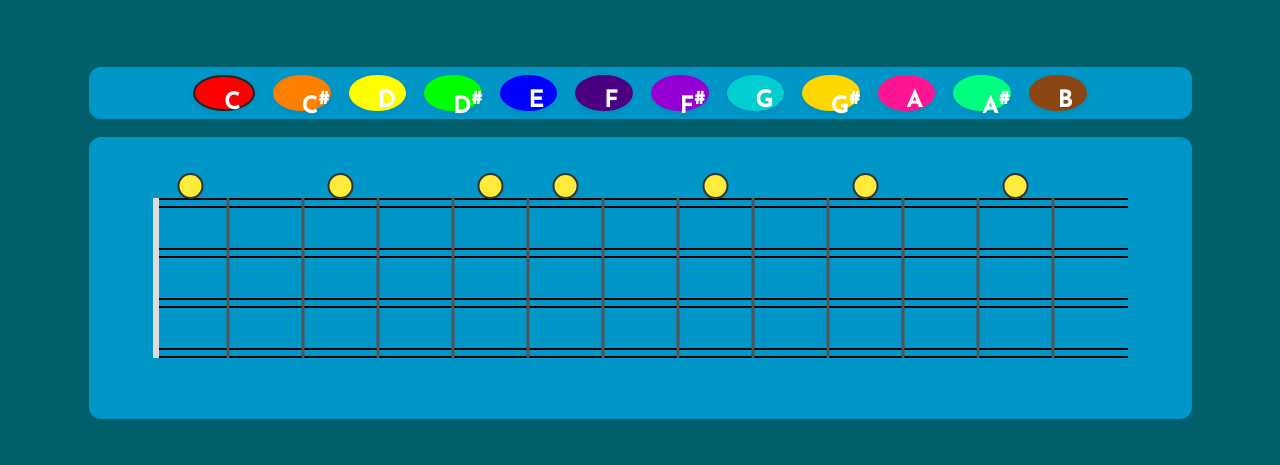
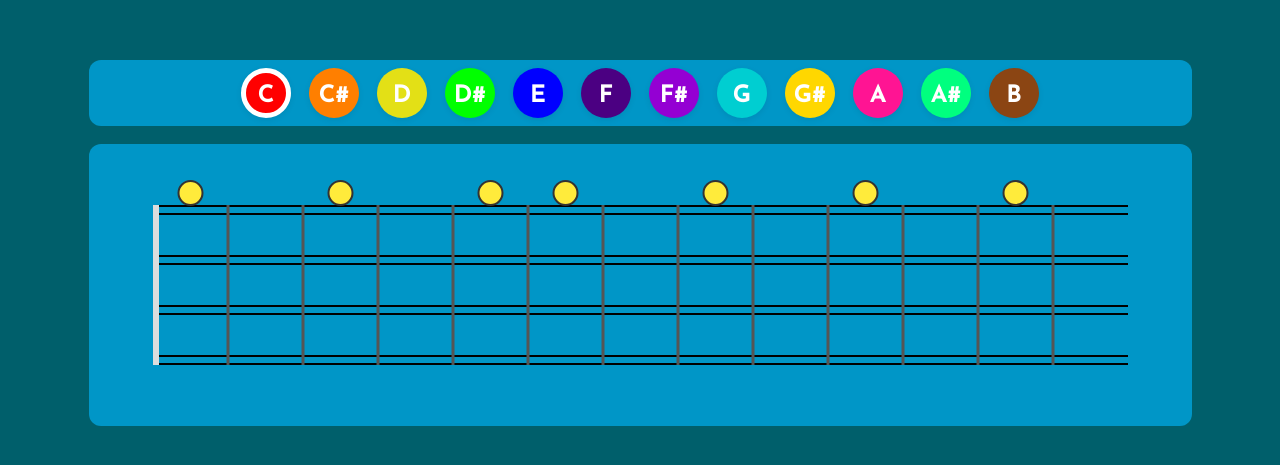
Before and after one commit to Cxom/mandolin-fretboard, a React (Vite) app: page / in a window 1280 px wide. Shown: the part 157-622 px from the top of the page. Built offline with nearby package versions, Linux system fonts and the light colour scheme.

Commit message:
Improve styles of key buttons

```diff
--- a/src/App.css
+++ b/src/App.css
@@ -57,9 +57,13 @@
   padding: 8px 0;
 }
 
-.key-selector-btn {
-  width: 36px;
-  height: 36px;
+ .key-selector-btn {
+  width: 50px;
+  height: 50px;
+  min-width: 50px;
+  min-height: 50px;
+  max-width: 50px;
+  max-height: 50px;
   border-radius: 50%;
   border: none;
   background: #fff;
@@ -69,7 +73,14 @@
   font-family: 'Josefin Sans', Arial, Helvetica, sans-serif;
   font-weight: 800;
   font-size: 1.5em;
+  display: flex;
+  align-items: center;
+  justify-content: center;
+  text-align: center;
+  padding: 0;
+  padding-top: .25em;
 }
+
 .key-selector-btn:hover {
   background: #e0e0e0;
 }
--- a/src/App.jsx
+++ b/src/App.jsx
@@ -5,16 +5,16 @@ import { useState } from 'react';
 
 const chromaticNotes = {
   C:        { color: '#FF0000', displayText: 'C' },
-  CSharp:   { color: '#FF7F00', displayText: <>{'C'}<sup>#</sup></> },
-  D:        { color: '#FFFF00', displayText: 'D' },
-  DSharp:   { color: '#00FF00', displayText: <>{'D'}<sup>#</sup></> },
+  CSharp:   { color: '#FF7F00', displayText: <>{'C'}#</> },
+  D:        { color: '#ffea00e3', displayText: 'D' },
+  DSharp:   { color: '#00FF00', displayText: <>{'D'}#</> },
   E:        { color: '#0000FF', displayText: 'E' },
   F:        { color: '#4B0082', displayText: 'F' },
-  FSharp:   { color: '#9400D3', displayText: <>{'F'}<sup>#</sup></> },
+  FSharp:   { color: '#9400D3', displayText: <>{'F'}#</> },
   G:        { color: '#00CED1', displayText: 'G' },
-  GSharp:   { color: '#FFD700', displayText: <>{'G'}<sup>#</sup></> },
+  GSharp:   { color: '#FFD700', displayText: <>{'G'}#</> },
   A:        { color: '#FF1493', displayText: 'A' },
-  ASharp:   { color: '#00FF7F', displayText: <>{'A'}<sup>#</sup></> },
+  ASharp:   { color: '#00FF7F', displayText: <>{'A'}#</> },
   B:        { color: '#8B4513', displayText: 'B' }
 };
 
@@ -29,7 +29,7 @@ function KeySelectorButtons({ selectedNote, setSelectedNote }) {
           style={{
             background: color,
             color: '#fff',
-            border: selectedNote === note ? '2px solid #222' : 'none'
+            border: selectedNote === note ? '5px solid #fff' : 'none'
           }}
         >
           {displayText}
```
